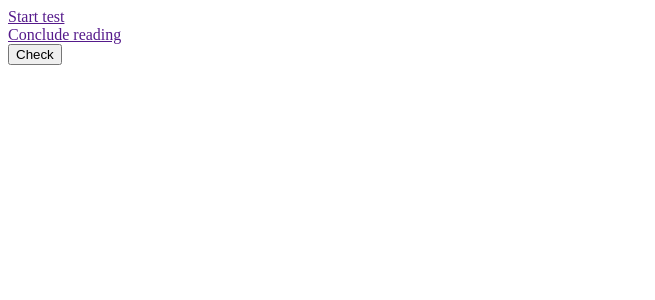
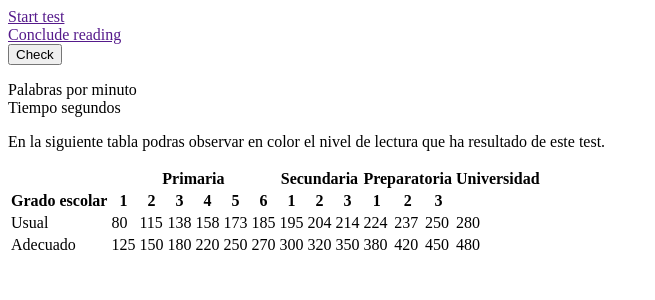
Before and after one commit to alteregodeveloper/readingspeed, a PHP site: page /localview/case_exercise.php in a window 1280 px wide. Shown: the top 300 px of the page, without its empty margins (0-655 px from the left). Run offline with PHP 8.4, Linux system fonts and the light colour scheme; data that the repository does not hold is empty.

Commit message:
Speed evaluation is developed

```diff
--- a/backup/moodle2/backup_readingspeed_settingslib.php
+++ b/backup/moodle2/backup_readingspeed_settingslib.php
@@ -62,7 +62,7 @@ class backup_readingspeed_activity_structure_step extends backup_activity_struct
 
         // Defines the observation results
         $results = new backup_nested_element('results');
-        $result = new backup_nested_element('result', array('id'), array('userid', 'testid', 'caseid', 'result', 'timecreated', 'timemodified'));
+        $result = new backup_nested_element('result', array('id'), array('userid', 'testid', 'caseid', 'speed', 'readingtime', 'words', 'complexity', 'result', 'timecreated', 'timemodified'));
 
         $readingspeed->add_child($results);
 
--- a/db/install.xml
+++ b/db/install.xml
@@ -84,7 +84,7 @@
         <FIELD NAME="speed" TYPE="float" LENGTH="10" NOTNULL="true" UNSIGNED="true" DEFAULT="0" SEQUENCE="false" />
         <FIELD NAME="readingtime" TYPE="int" LENGTH="10" NOTNULL="true" UNSIGNED="true" DEFAULT="0" SEQUENCE="false" />
         <FIELD NAME="words" TYPE="int" LENGTH="10" NOTNULL="true" UNSIGNED="true" DEFAULT="0" SEQUENCE="false" />
-        <FIELD NAME="comlexity" TYPE="int" LENGTH="10" NOTNULL="true" UNSIGNED="true" DEFAULT="0" SEQUENCE="false" />
+        <FIELD NAME="complexity" TYPE="int" LENGTH="10" NOTNULL="true" UNSIGNED="true" DEFAULT="0" SEQUENCE="false" />
         <FIELD NAME="result" TYPE="float" LENGTH="10" NOTNULL="true" UNSIGNED="true" DEFAULT="0" SEQUENCE="false" />
         <FIELD NAME="timecreated" TYPE="int" LENGTH="10" NOTNULL="true" UNSIGNED="true" DEFAULT="0" SEQUENCE="false" />
         <FIELD NAME="timemodified" TYPE="int" LENGTH="10" NOTNULL="true" UNSIGNED="true" DEFAULT="0" SEQUENCE="false" />
--- a/localview/case_exercise.php
+++ b/localview/case_exercise.php
@@ -2,21 +2,22 @@
     <div class="col">
         <div class="row" id="start-case">
             <div class="col text-center mt-5 mb-5">
-                <a href="" class="btn btn-success btn-lg mt-5 mb-5" id="start-test"><i class="fas fa-tachometer-alt"></i>
+                <a href="" class="btn btn-success btn-lg mt-5 mb-5" id="start-test"><i
+                        class="fas fa-tachometer-alt"></i>
                     Start test</a>
             </div>
         </div>
         <div class="row justify-content-center hide" id="case-content">
             <div class="col-10">
-                <div class="alert" role="alert"></div>
                 <div class="row">
                     <div class="col rounded bg-light p-3">
-                    <?= $case->intro ?>
+                        <?= $case->intro ?>
                     </div>
                 </div>
                 <div class="row">
                     <div class="col text-right border-top mt-3 pt-3">
-                        <a href="" class="btn btn-primary" id="conclude-reading"><i class="fas fa-check"></i> Conclude reading</a>
+                        <a href="" class="btn btn-primary" id="conclude-reading"><i class="fas fa-check"></i> Conclude
+                            reading</a>
                     </div>
                 </div>
             </div>
@@ -26,7 +27,9 @@
                 <form action="" class="form">
                     <input type="hidden" name="testid" value="<?= $readingspeedid ?>">
                     <input type="hidden" name="caseid" value="<?= $case->id ?>">
-                    <input type="hidden" name="speed">
+                    <input type="hidden" name="words" value="<?= $case->words ?>">
+                    <input type="hidden" name="complexity" value="<?= $case->complexity ?>">
+                    <input type="hidden" name="readingtime">
                     <input type="hidden" name="result">
                     <input type="hidden" name="action" value="addresult">
                     <?php echo $qnas; ?>
@@ -36,5 +39,77 @@
                 </form>
             </div>
         </div>
+        <div class="row justify-content-center hide" id="case-result">
+            <div class="col">
+                <div class="alert" role="alert"></div>
+                <p>Palabras por minuto <strong id="speed"></strong><br />Tiempo <strong id="readingtime"></strong>
+                    segundos</p>
+                <p class="mt-3">En la siguiente tabla podras observar en <span class="bg-info p-1 rounded">color</span> el nivel de
+                    lectura que ha resultado de este test.</p>
+                <div class="table-responsive">
+                    <table class="table table-bordered text-center">
+                        <thead class="thead-light">
+                            <tr>
+                                <th>&nbsp;</th>
+                                <th colspan="6">Primaria</th>
+                                <th colspan="3">Secundaria</th>
+                                <th colspan="3">Preparatoria</th>
+                                <th>Universidad</th>
+                            </tr>
+                            <tr>
+                                <th>Grado escolar</th>
+                                <th>1</th>
+                                <th>2</th>
+                                <th>3</th>
+                                <th>4</th>
+                                <th>5</th>
+                                <th>6</th>
+                                <th>1</th>
+                                <th>2</th>
+                                <th>3</th>
+                                <th>1</th>
+                                <th>2</th>
+                                <th>3</th>
+                                <th>&nbsp;</th>
+                            </tr>
+                        </thead>
+                        <tbody>
+                            <tr>
+                                <td>Usual</td>
+                                <td>80</td>
+                                <td>115</td>
+                                <td>138</td>
+                                <td>158</td>
+                                <td>173</td>
+                                <td>185</td>
+                                <td>195</td>
+                                <td>204</td>
+                                <td>214</td>
+                                <td>224</td>
+                                <td>237</td>
+                                <td>250</td>
+                                <td>280</td>
+                            </tr>
+                            <tr>
+                                <td>Adecuado</td>
+                                <td>125</td>
+                                <td>150</td>
+                                <td>180</td>
+                                <td>220</td>
+                                <td>250</td>
+                                <td>270</td>
+                                <td>300</td>
+                                <td>320</td>
+                                <td>350</td>
+                                <td>380</td>
+                                <td>420</td>
+                                <td>450</td>
+                                <td>480</td>
+                            </tr>
+                        </tbody>
+                    </table>
+                </div>
+            </div>
+        </div>
     </div>
 </div>
--- a/version.php
+++ b/version.php
@@ -27,4 +27,4 @@ $plugin->requires = 2014111000;
 $plugin->cron = 0;
 $plugin->component = 'mod_readingspeed';
 $plugin->maturity = MATURITY_RC;
-$plugin->release = 'v0.1';
+$plugin->release = 'v0.2';
--- a/view.php
+++ b/view.php
@@ -48,7 +48,8 @@ if($_SERVER['REQUEST_METHOD'] === 'POST') {
         $PAGE->requires->js(new moodle_url($CFG->wwwroot . '/mod/readingspeed/assets/js/readingspeed.js'));
         echo $OUTPUT->footer();
     }  else if($_POST['action'] == 'addresult') {
-        echo set_result($USER->id,$_POST['testid'],$_POST['caseid'],$_POST['speed'],$_POST['result']);
+        $speed = ($_POST['words'] * 60) / $_POST['readingtime'];
+        echo set_result($USER->id,$_POST['testid'],$_POST['caseid'],$speed,$_POST['readingtime'],$_POST['words'],$_POST['complexity'],$_POST['result']);
     }
 } else {
     $PAGE->set_url('/mod/readingspeed/view.php', array('id' => $cm->id));
```
Also changed, not shown: assets/js/readingspeed.js (+28 -13 lines), locallib.php (+7 -3 lines).
